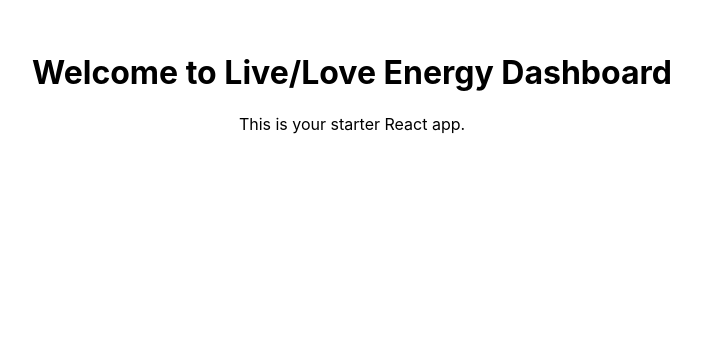
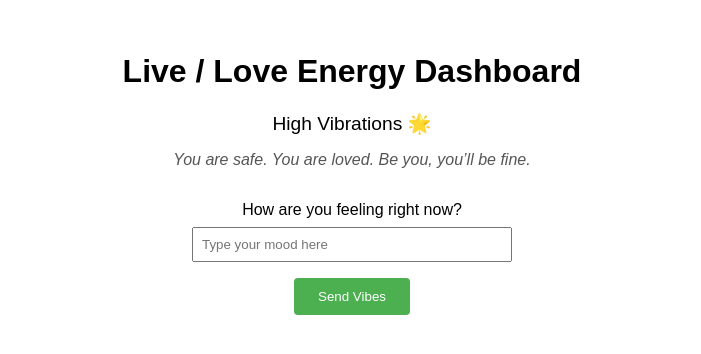
Before and after one commit to shladamo19/Live-love-fronted-1, a React (Create React App) app: page / in a window 1280 px wide. Shown: the top 354 px of the page, without its empty margins (288-989 px from the left). Built offline with nearby package versions, Linux system fonts and the light colour scheme.

Commit message:
Update App.js
Update App.js with Live/Love dashboard UI

```diff
--- a/src/App.js
+++ b/src/App.js
@@ -1,11 +1,63 @@
-import React from 'react';
-import './App.css';
+import React, { useState, useEffect } from 'react';
 
 function App() {
+  const [energy, setEnergy] = useState('Loading...');
+  const [mood, setMood] = useState('');
+  const [message, setMessage] = useState('');
+
+  useEffect(() => {
+    // Simulate fetching energy data or calculating cosmic vibes
+    setTimeout(() => {
+      setEnergy('High Vibrations 🌟');
+      setMessage('You are safe. You are loved. Be you, you’ll be fine.');
+    }, 1000);
+  }, []);
+
+  const handleMoodChange = (e) => {
+    setMood(e.target.value);
+  };
+
+  const handleSubmit = (e) => {
+    e.preventDefault();
+    alert(`Thanks for sharing your mood: ${mood}. Sending good vibes your way! 💖`);
+    setMood('');
+  };
+
   return (
-    <div className="App">
-      <h1>Welcome to Live/Love Energy Dashboard</h1>
-      <p>This is your starter React app.</p>
+    <div style={{ fontFamily: 'Arial, sans-serif', textAlign: 'center', padding: '2rem' }}>
+      <h1>Live / Love Energy Dashboard</h1>
+      <p style={{ fontSize: '1.2rem', margin: '1rem 0' }}>{energy}</p>
+      <blockquote style={{ fontStyle: 'italic', color: '#555' }}>{message}</blockquote>
+
+      <form onSubmit={handleSubmit} style={{ marginTop: '2rem' }}>
+        <label>
+          How are you feeling right now?
+          <br />
+          <input
+            type="text"
+            value={mood}
+            onChange={handleMoodChange}
+            placeholder="Type your mood here"
+            style={{ padding: '0.5rem', marginTop: '0.5rem', width: '80%', maxWidth: '300px' }}
+            required
+          />
+        </label>
+        <br />
+        <button
+          type="submit"
+          style={{
+            marginTop: '1rem',
+            padding: '0.7rem 1.5rem',
+            backgroundColor: '#4caf50',
+            color: 'white',
+            border: 'none',
+            borderRadius: '4px',
+            cursor: 'pointer',
+          }}
+        >
+          Send Vibes
+        </button>
+      </form>
     </div>
   );
 }
```
